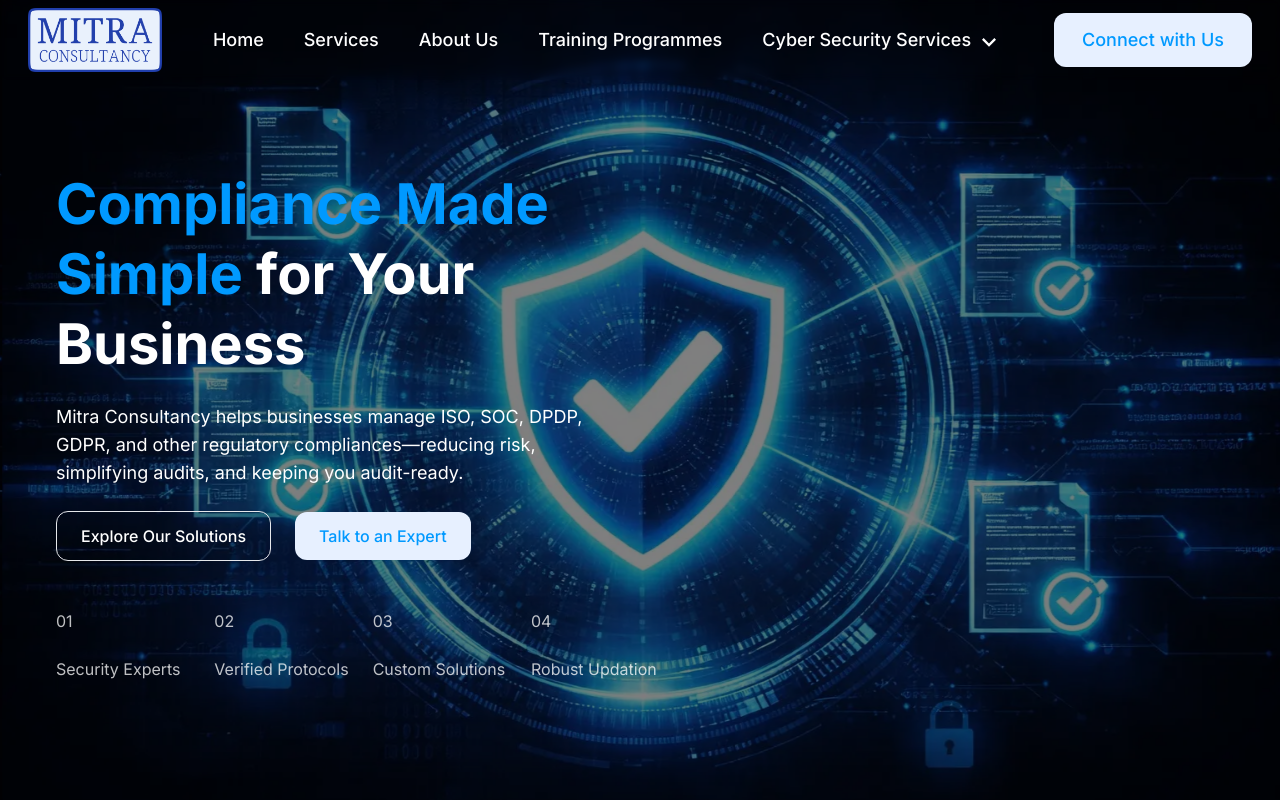
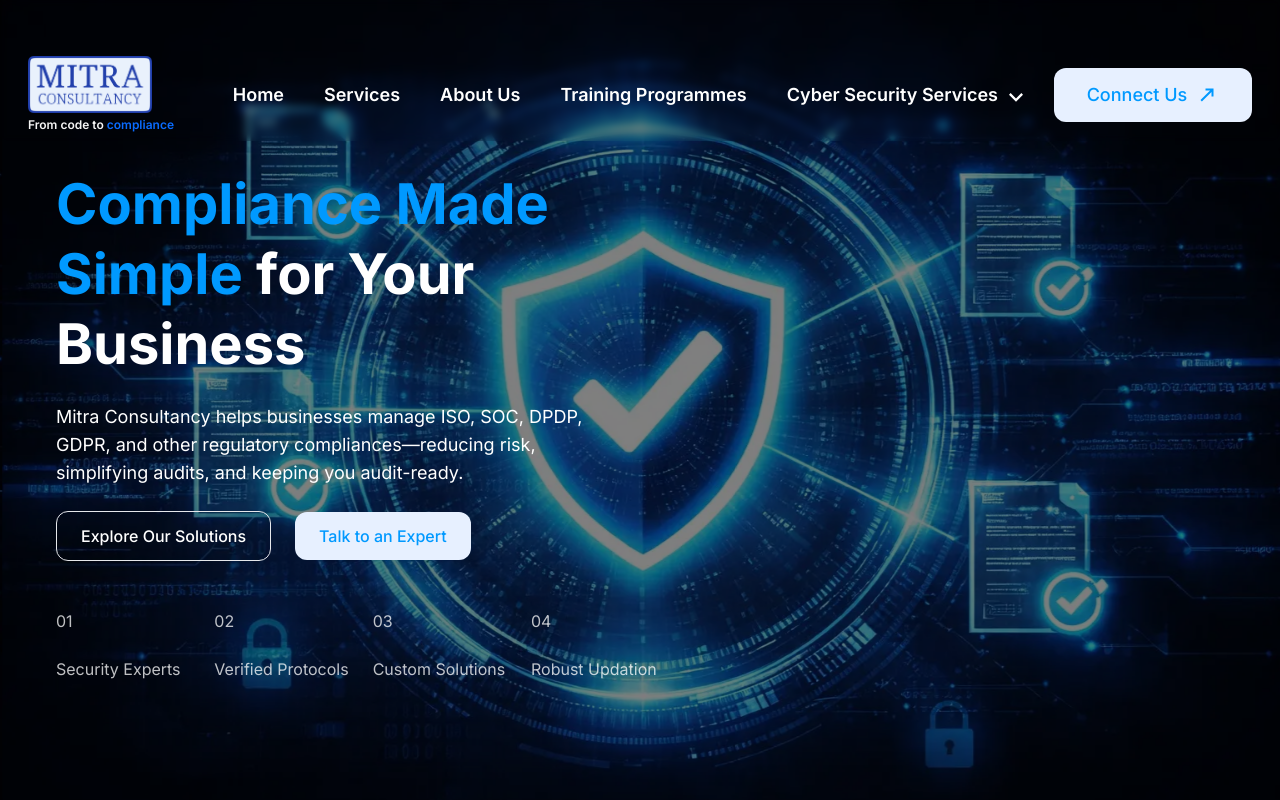
Before and after one commit to neon-lab-dev/MITR-Consultancy-Client, a Next.js app: page /compliance-services in a window 1280 px wide. Shown: the top 800 px of the page. Built offline with nearby package versions, Linux system fonts and the light colour scheme; a web font is replaced by a local one.

Commit message:
navbar updated

```diff
--- a/src/Components/CybersecurityCompliance/TrustAndResults/TrustAndResults.tsx
+++ b/src/Components/CybersecurityCompliance/TrustAndResults/TrustAndResults.tsx
@@ -56,7 +56,7 @@ const TrustAndResults = () => {
 
       <div className="">
         {[1, 2, 3]?.map((item, index) => (
-          <div key={index} className="h-[1024px] w-full relative">
+          <div key={index} className="relative w-full min-h-screen md:h-[1024px]">
             <Image
               src={IMAGES.linnerColorBg}
               alt=""
@@ -64,12 +64,12 @@ const TrustAndResults = () => {
             />
             <Container>
               <div className=" relative">
-                <section className="flex justify-between gap-6">
+                <section className="hidden xl:flex justify-between gap-6">
                   {featuresData.map((item, index) => {
                     const stagger = [
-                       "translate-y-0",
-                      "translate-y-32", // 2nd card → middle
-                      "translate-y-0",
+                      //  "translate-y-0",
+                      // "translate-y-32", // 2nd card → middle
+                      // "translate-y-0",
                       "lg:translate-y-60", // 1st card → LOWEST
                       "lg:translate-y-32", // 2nd card → middle
                       "lg:translate-y-0", // 3rd card → TOPPEST
@@ -85,6 +85,43 @@ const TrustAndResults = () => {
                     );
                   })}
                 </section>
+                <section className="hidden md:flex xl:hidden justify-between gap-6">
+                  {featuresData.map((item, index) => {
+                    const stagger = [
+                       "translate-y-0",
+                      "translate-y-[448px]", // 2nd card → middle
+                      "translate-y-0",
+                    ];
+
+                    return (
+                      <TrustAndResultCard
+                        key={index}
+                        title={item.title}
+                        description={item.description}
+                        classNames={stagger[index]}
+                      />
+                    );
+                  })}
+                </section>
+               <section className="flex md:hidden flex-col items-center gap-10">
+  {featuresData.map((item, index) => {
+    const stagger = [
+      "translate-y-0",
+      "translate-y-0",
+      "translate-y-0",
+    ];
+
+    return (
+      <TrustAndResultCard
+        key={index}
+        title={item.title}
+        description={item.description}
+        classNames={stagger[index]}
+      />
+    );
+  })}
+</section>
+
               </div>
             </Container>
           </div>
--- a/src/Components/Shared/Navbar/Navbar.tsx
+++ b/src/Components/Shared/Navbar/Navbar.tsx
@@ -14,6 +14,7 @@ import { useCurrentUser } from "@/redux/Features/Auth/authSlice";
 import UserDropdown from "./UserDropdown";
 import { useCart } from "@/providers/CartProvider/CartProvider";
 import { motion, AnimatePresence } from "framer-motion";
+import { CgArrowTopRight } from 'react-icons/cg';
 
 export type TLoggedInUser = {
   _id: string;
@@ -142,8 +143,8 @@ const Navbar = () => {
   return (
     <div id="home">
       <div
-        className={`fixed w-full h-fit top-0 z-50 transition-all duration-300 py-2 ${
-          isScrolled ? "bg-neutral-40" : "backdrop-blur-sm bg-transparent"
+        className={`fixed w-full h-fit top-0 z-50 transition-all duration-300  pb-2 ${
+          isScrolled ? "bg-neutral-40 pt-2" : "backdrop-blur-sm bg-transparent pt-14"
         }`}
       >
         <Container>
@@ -152,17 +153,21 @@ const Navbar = () => {
               <Image
                 src={IMAGES.MITRConsoltancyLogo}
                 alt="MITRA Consultancy"
-                className="xl:w-[134px] xl:h-[64px] md:w-[90px] md:h-[45px] h-[36px] w-[72px]"
+                className="xl:w-[124px] xl:h-[57px] md:w-[90px] md:h-[45px] h-[36px] w-[72px]"
               />
+              <p className="text-neutral-130 text-xs font-semibold pt-1">From code to <span className="text-primary-110">compliance</span></p>
             </Link>
             {/* Desktop Nav */}
-            <div className="hidden xl:flex items-center gap-10 relative">
+
+
+            <div className="flex items-center gap-6">
+              <div className="hidden xl:flex items-center gap-10 relative">
               {navlinks.map((link, index) =>
                 link?.action ? (
                   <button
                     key={index}
                     onClick={link.action}
-                    className={`text-lg font-medium hover:text-primary-10 transition duration-300 ${
+                    className={`text-lg font-semibold hover:text-primary-10 transition duration-300 ${
                       isScrolled && "text-white"
                     } ${textColor}`}
                   >
@@ -172,7 +177,7 @@ const Navbar = () => {
                   <Link
                     key={index}
                     href={link.path}
-                    className={`text-lg font-medium hover:text-primary-10 transition duration-300 ${
+                    className={`text-lg font-semibold hover:text-primary-10 transition duration-300 ${
                       isScrolled && "text-white"
                     } ${textColor}`}
                   >
@@ -188,7 +193,7 @@ const Navbar = () => {
                 ref={dropdownRef}
               >
                 <button
-                  className={`flex items-center gap-1 text-lg font-medium hover:text-primary-10 transition duration-300 ${
+                  className={`flex items-center gap-1 text-lg font-semibold hover:text-primary-10 transition duration-300 ${
                     isScrolled ? "text-white" : textColor
                   }`}
                 >
@@ -245,8 +250,6 @@ const Navbar = () => {
                 </AnimatePresence>
               </div>
             </div>
-
-            <div className="flex items-center gap-6">
               {pathname !== "/" &&
                 pathname !== "/compliance-services" &&
                 pathname !== "/security-services" &&
@@ -297,16 +300,18 @@ const Navbar = () => {
                   <Button
                     handleClick={() => setIsContactUsModalOpen(true)}
                     variant="primary"
-                    title="Connect with Us"
-                    classNames="w-[198px] xl:h-[54px] md:h-[46px] hidden md:flex md:text-lg"
+                    title="Connect Us"
+                    classNames="w-[198px] xl:h-[54px] md:h-[46px] hidden xl:flex md:text-lg"
+                    icon={<CgArrowTopRight size={24} />}
+                    iconPosition="right"
                   />
                 )}
 
               {/* Hamburger Menu for Small Screens */}
-              <div className="xl:hidden flex items-center">
+              <div className="xl:hidden flex items-center bg-primary-110 p-3 rounded-xl">
                 <button onClick={() => setIsSidebarOpen(!isSidebarOpen)}>
                   <Image
-                    src={ICONS.hamburgerMenuBlue}
+                    src={ICONS.hamburgerMenu}
                     alt="menu icon"
                     className="size-7"
                   />
```
